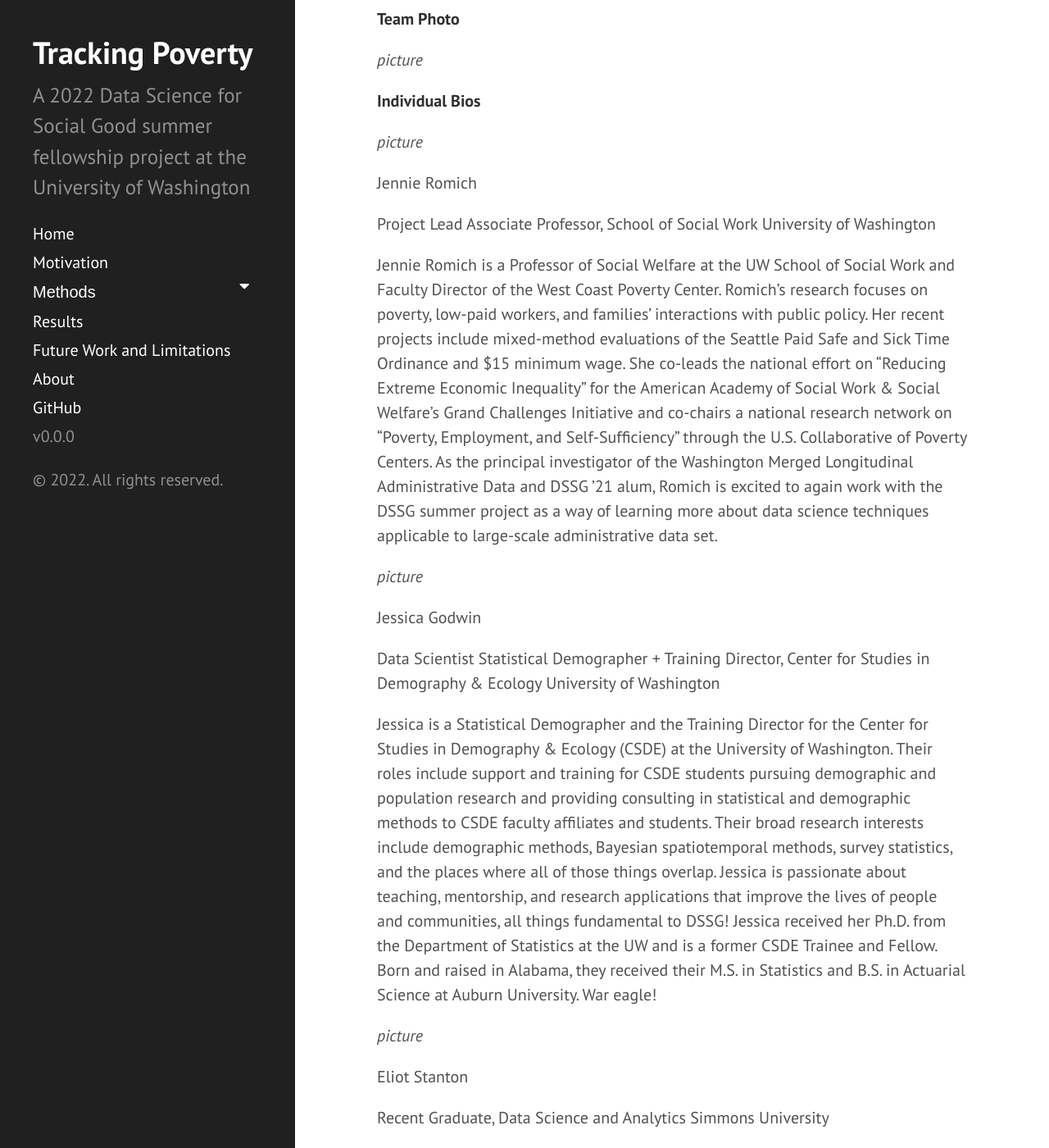
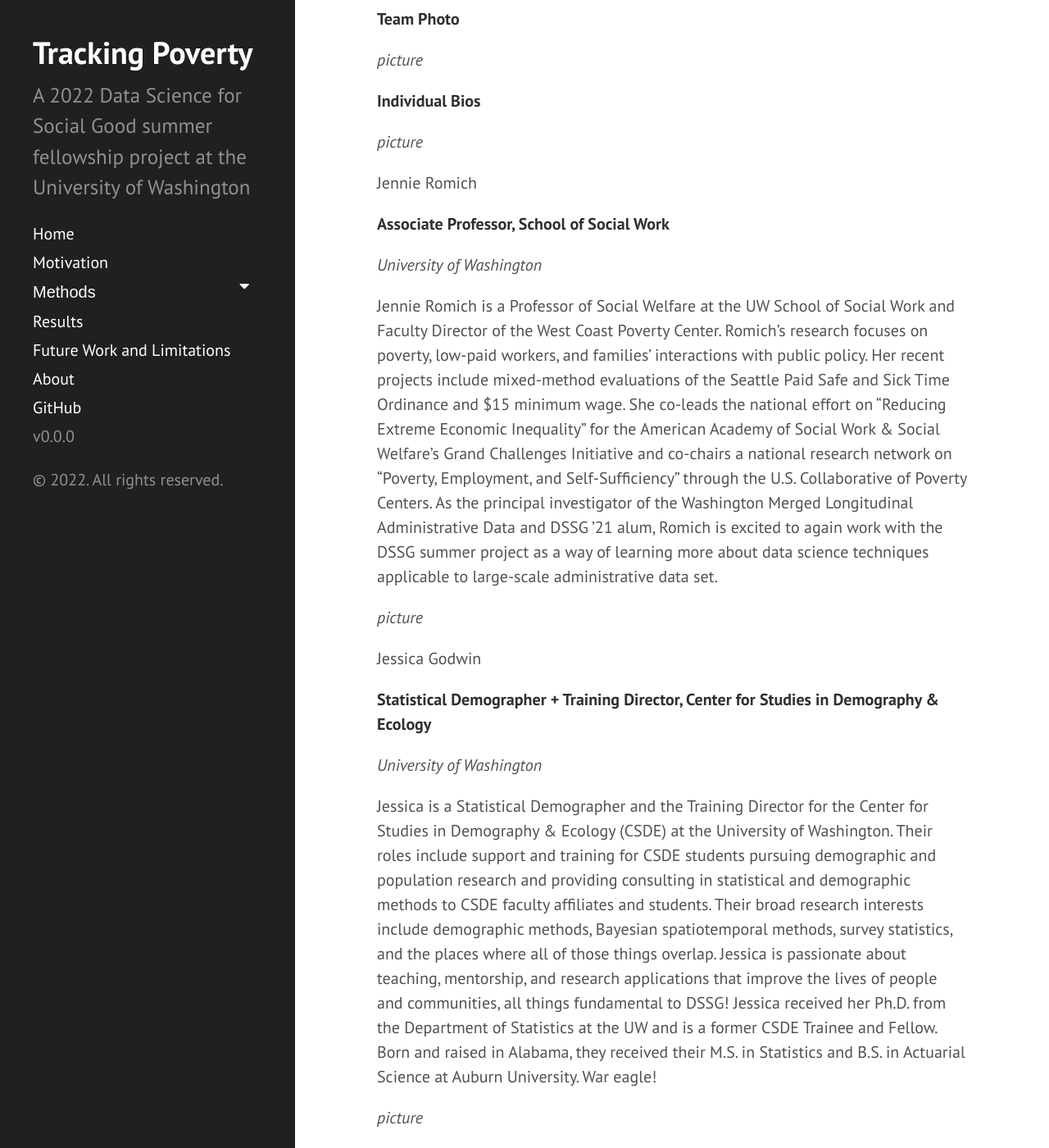
Before and after one commit to uwescience/DSSG2022-Tracking-Poverty, a Jekyll site: the page built from about.md, in a window 1280 px wide and 1400 px high, scrolled down 193 px. Shown: the whole window at 82% size. Built offline with Jekyll 4.4.1, drawn with Linux system fonts in a browser that asks for light colours; some of the changed text lies outside the part shown.

Commit message:
formatting about

```diff
--- a/about.md
+++ b/about.md
@@ -9,54 +9,63 @@ title: About
 
 *picture*
 
+
 **Individual Bios**
+
 
 *picture*
 
 Jennie Romich
 
-Project Lead
-Associate Professor, School of Social Work
-University of Washington
+**Associate Professor, School of Social Work**
+
+*University of Washington*
 
 Jennie Romich is a Professor of Social Welfare at the UW School of Social Work and Faculty Director of the West Coast Poverty Center. Romich’s research focuses on poverty, low-paid workers, and families’ interactions with public policy. Her recent projects include mixed-method evaluations of the Seattle Paid Safe and Sick Time Ordinance and $15 minimum wage.  She co-leads the national effort on “Reducing Extreme Economic Inequality” for the American Academy of Social Work & Social Welfare’s Grand Challenges Initiative and co-chairs a national research network on “Poverty, Employment, and Self-Sufficiency” through the U.S. Collaborative of Poverty Centers.
 As the principal investigator of the Washington Merged Longitudinal Administrative Data and DSSG ’21 alum, Romich is excited to again work with the DSSG summer project as a way of learning more about data science techniques applicable to large-scale administrative data set.
+
 
  *picture*
 
 Jessica Godwin
 
-Data Scientist
-Statistical Demographer + Training Director, Center for Studies in Demography & Ecology
-University of Washington
+**Statistical Demographer + Training Director, Center for Studies in Demography & Ecology**
+
+*University of Washington*
 
 Jessica is a Statistical Demographer and the Training Director for the Center for Studies in Demography & Ecology (CSDE) at the University of Washington. Their roles include support and training for CSDE students pursuing demographic and population research and providing consulting in statistical and demographic methods to CSDE faculty affiliates and students. Their broad research interests include demographic methods, Bayesian spatiotemporal methods, survey statistics, and the places where all of those things overlap. Jessica is passionate about teaching, mentorship, and research applications that improve the lives of people and communities, all things fundamental to DSSG! Jessica received her Ph.D. from the Department of Statistics at the UW and is a former CSDE Trainee and Fellow. Born and raised in Alabama, they received their M.S. in Statistics and B.S. in Actuarial Science at Auburn University. War eagle!
+
 
 *picture*
 
 Eliot Stanton
 
-Recent Graduate, Data Science and Analytics
-Simmons University
+**Recent Graduate, Data Science and Analytics**
+
+*Simmons University*
 
 Eliot (they/them) is a new graduate of Simmons University in Boston, where they studied data science. They enjoy conducting all manners of data exploration and visualization, especially using R. While at Simmons, Eliot also completed a theoretical gender studies thesis entitled “Binaries in Binary: Harmful Consequences and Radical Possibilities of Technology for Trans Liberation” and presented their work as a Keynote Speaker at the Simmons Undergraduate Symposium. During part of a COVID gap year, Eliot worked as a Civic Digital Fellow at the U.S. Census Bureau, and they have also interned at Bluebonnet Data and Bank of America. Eliot was initially interested in DSSG for the opportunity to apply technical skills in service of a meaningful cause, and they are extremely excited to work on the challenge of tracking poverty through a complex dataset. They’re also looking forward to close teamwork, mentorship, and engaging with ethical issues.
+
 
 *picture*
 
 Zhaowen Guo
 
-Ph.D. Candidate, Political Science
-University of Washington
+**Ph.D. Candidate, Political Science**
+
+*University of Washington*
 
 Zhaowen Guo is a Ph.D. candidate in political science and a consultant at the Center for Social Science Computation and Research (CSSCR) at the University of Washington. Prior to joining the University of Washington, she holds a master’s degree in political science at Columbia University with Chinese Government Scholarship, and a bachelor’s degree in political science at Fudan University.
 Her research agenda has centered around how information and technology impact public discourses, government accountability, and political behavior. Her dissertation is exploring how a surveillance society takes root and its consequences on welfare provision and political participation in China. She is looking forward to participating in the DSSG program to leverage her inter-disciplinary experiences in data science and social science in solving real-world problems.
+
 
 *picture*
 
 Betelhem Muno
 
-Master of Public Health Student in Epidemiology
-School of Public Health, University of Washington
+**Master of Public Health Student in Epidemiology**
+
+*School of Public Health, University of Washington*
 
 Betelhem Muno is an incoming Master of Public Health (MPH) student based out of the department of Epidemiology in the School of Public Health at University of Washington (UW). She is excited to start in the fall with the hopes of focusing on maternal and child health through an epidemiological lens. She just completed her undergraduate degree at Haverford College with a major in Environmental Studies (focusing on Environmental Health) and a minor in Health Studies. Her understanding of the ways data impacts health policies and health outcomes-in all aspects of life-pushed her to start taking data science courses to become equipped with the analytical tools needed to interpret and comprehend data. She intentionally focuses all of her work on health issues that impact under-resourced communities, especially issues that impact Black communities both in the U.S. and globally. Her interest in the intersection of data science and public health issues, and seeing the ways economical health influences every other form of health prompted her to join DSSG and her project, respectively.
 
@@ -65,8 +74,9 @@ Betelhem Muno is an incoming Master of Public Health (MPH) student based out of
 
 Ihsan Kahveci
 
-Ph.D. Student, Sociology
-University of Washington
+**Ph.D. Student, Sociology**
+
+*University of Washington*
 
 İhsan is a third-year doctoral student in Sociology at the University of Washington and an affiliated student at the Max Planck Institute for Demographic Research. He holds an MA in Sociology from the University of Washington and a BA in Management from Bogazici University, Turkey.
 İhsan’s research focuses on the intersection of public health and social networks. His mixed methods research integrates computational sociology, demography and social epidemiology. His dissertation focuses on vaccine-hesitancy and health misinformation, especially in non-Western contexts. His work also considers the religious and political dynamics behind adherence to COVID-19 public health measures.
@@ -75,8 +85,10 @@ University of Washington
 
 **Acknowledgements**
 
-Sponsors: eScience Institute, UW, Micron
+Sponsors:
+eScience Institute, UW, Micron
 
-WMLAD funders:  Arnold Ventures, Center for Equitable Growth, JPB Foundation/Institute for Poverty Research, City of Seattle, WorkRise, UW Center for Studies in Demography & Ecology
+WMLAD funders:
+Arnold Ventures, Center for Equitable Growth, JPB Foundation/Institute for Poverty Research, City of Seattle, WorkRise, UW Center for Studies in Demography & Ecology
 
 Thank you to Jim Mayfield, Taylor Danielson, and Lisa Nicoli, Washington State DSHS; Callie Freitag and Lizzy Pelletier, UW; Nicole Keenan, researcher and activist; and Phil Hurvitz, UW Data Collaborative.
```
